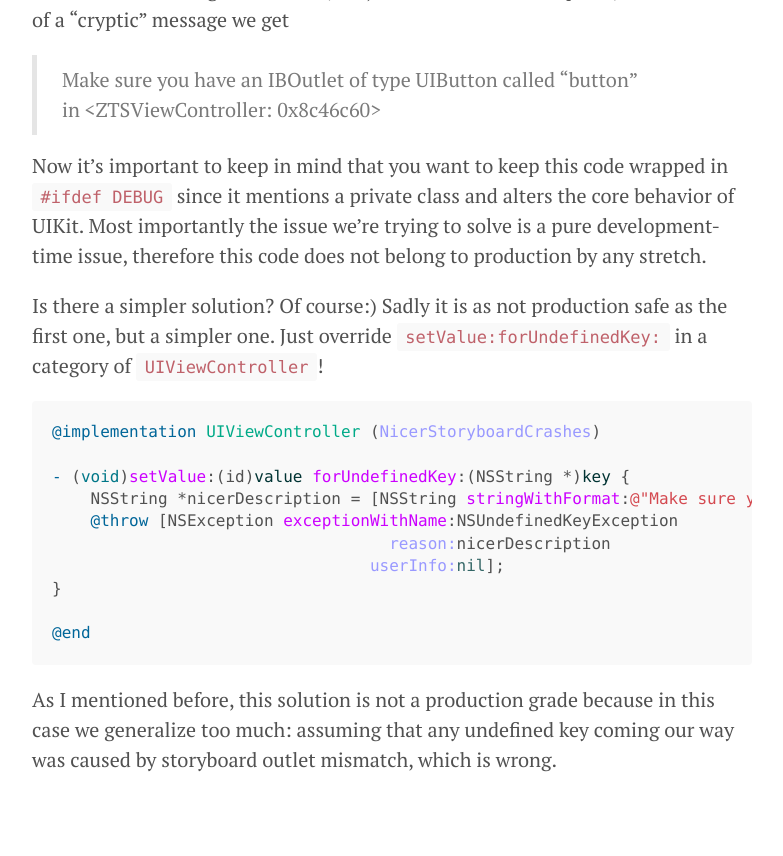
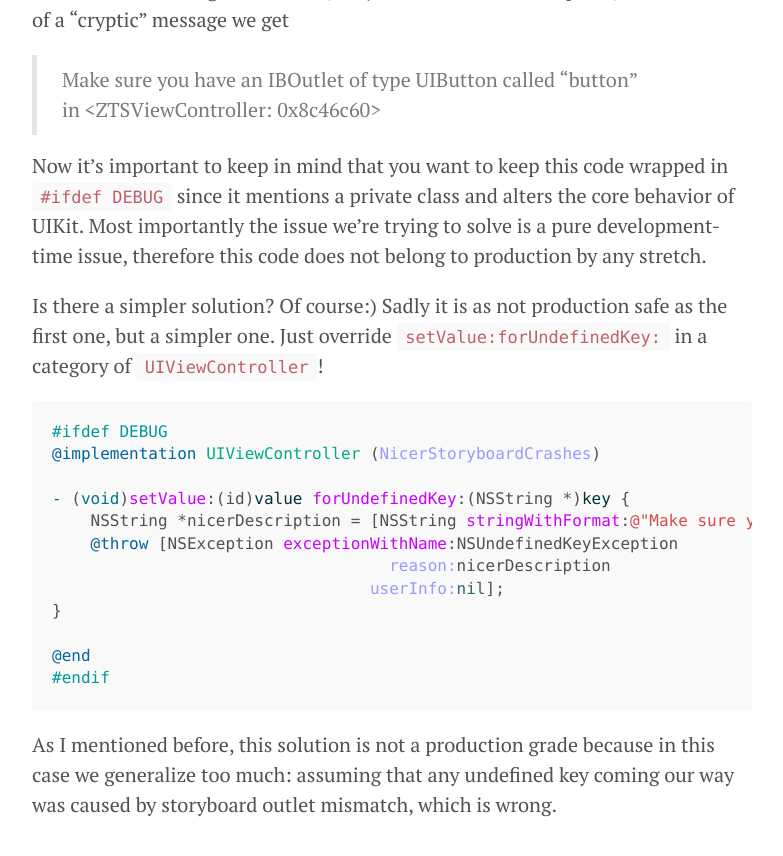
Before and after one commit to zats/zats.github.io, a Jekyll site: the page built from _posts/2014-05-17-nicer-crashes-when-outlets-not-found.markdown, in a window 1280 px wide and 900 px high, scrolled down 1534 px. Shown: the top 856 px of the window, without its empty margins (248-1031 px from the left). Built offline with Jekyll 4.4.1, drawn with Linux system fonts in a browser that asks for light colours; Markdown is read by kramdown in place of the engine named in the settings.

Commit message:
ifdef DEBUG

````diff
--- a/_posts/2014-05-17-nicer-crashes-when-outlets-not-found.markdown
+++ b/_posts/2014-05-17-nicer-crashes-when-outlets-not-found.markdown
@@ -43,6 +43,7 @@ Now it's important to keep in mind that you want to keep this code wrapped in `#
 Is there a simpler solution? Of course:) Sadly it is as not production safe as the first one, but a simpler one. Just override `setValue:forUndefinedKey:` in a category of `UIViewController`!
 
 ```objective-c
+#ifdef DEBUG
 @implementation UIViewController (NicerStoryboardCrashes)
 
 - (void)setValue:(id)value forUndefinedKey:(NSString *)key {
@@ -53,6 +54,7 @@ Is there a simpler solution? Of course:) Sadly it is as not production safe as t
 }
 
 @end
+#endif
 ```
 
 As I mentioned before, this solution is not a production grade because in this case we generalize too much: assuming that any undefined key coming our way was caused by storyboard outlet mismatch, which is wrong.
````
